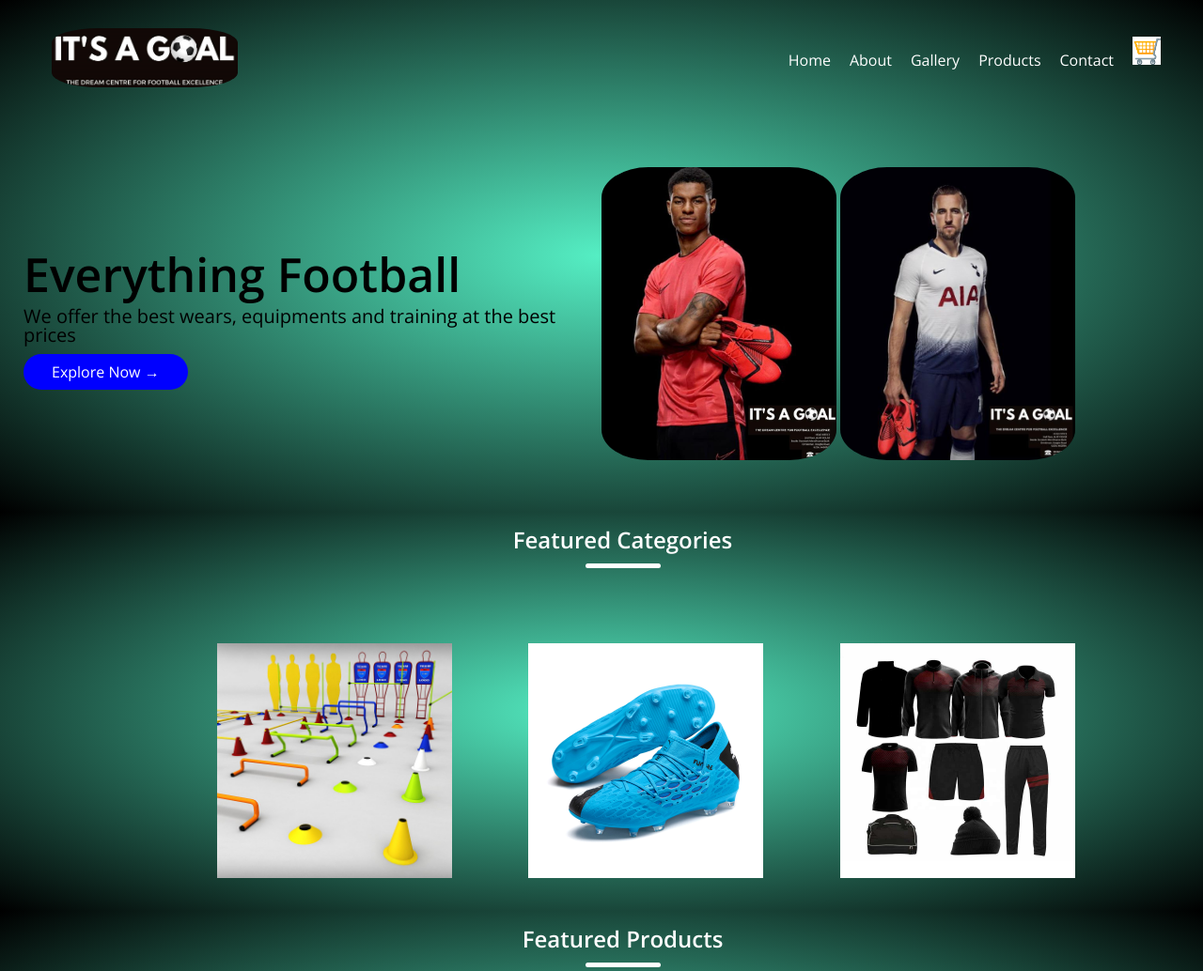
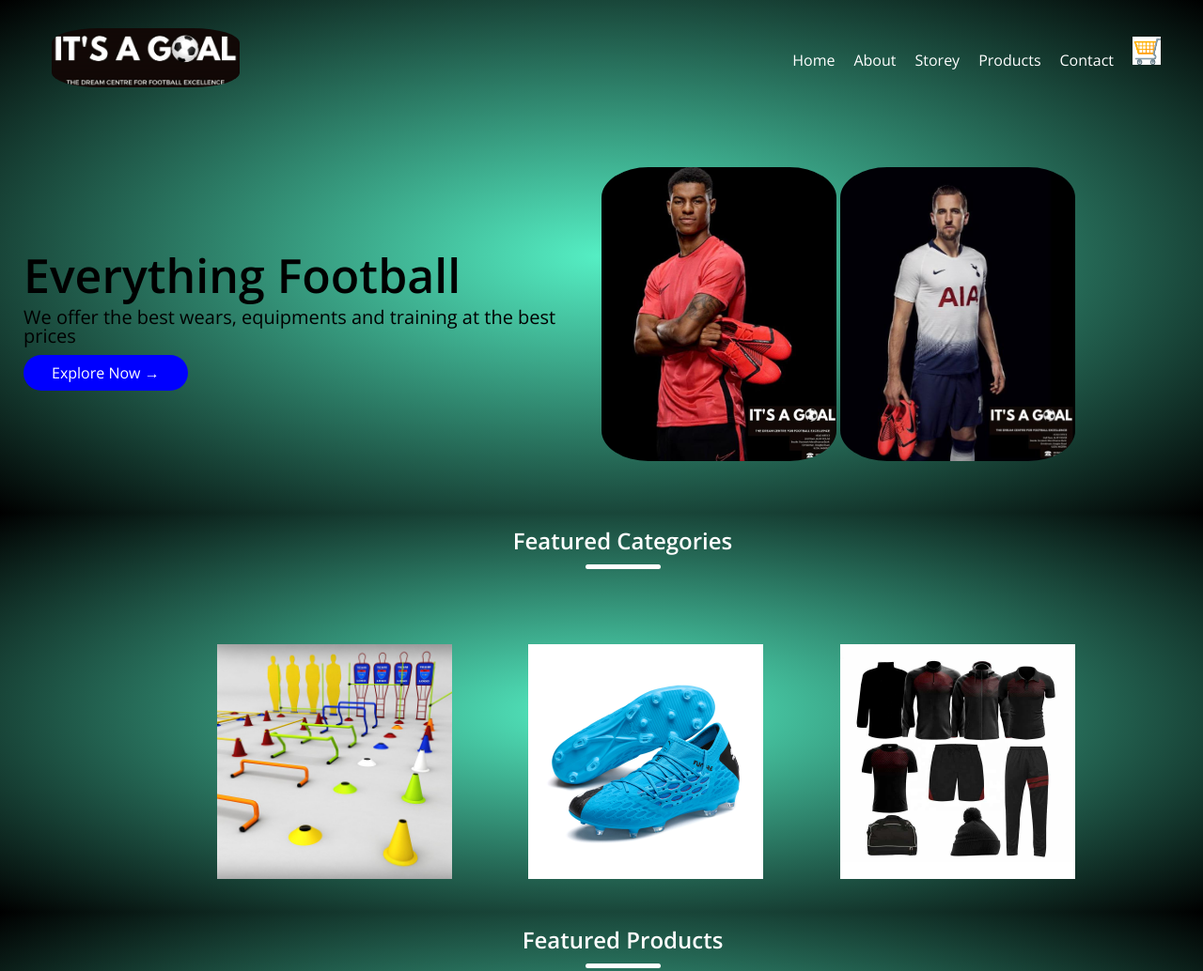
Before and after one commit to Tolutope10/Goal, a plain HTML site: page goal.html in a window 1280 px wide. Shown: the top 1034 px of the page at 94% size. Drawn offline with nearby package versions, Linux system fonts and the light colour scheme.

Commit message:
Update goal.html

```diff
--- a/goal.html
+++ b/goal.html
@@ -21,7 +21,7 @@
 				<ul id="menu-items">
 					<li><a href="goal.html">Home</a></li>
 					<li><a href="about-goal.html">About</a></li>
-					<li><a href="gallery-goal.html">Gallery</a></li>
+					<li><a href="gallery-goal.html">Storey</a></li>
 					<li><a href="products-goal.html">Products</a></li>
 					<li><a href="contact-goal.html">Contact</a></li>
 				</ul>
```
